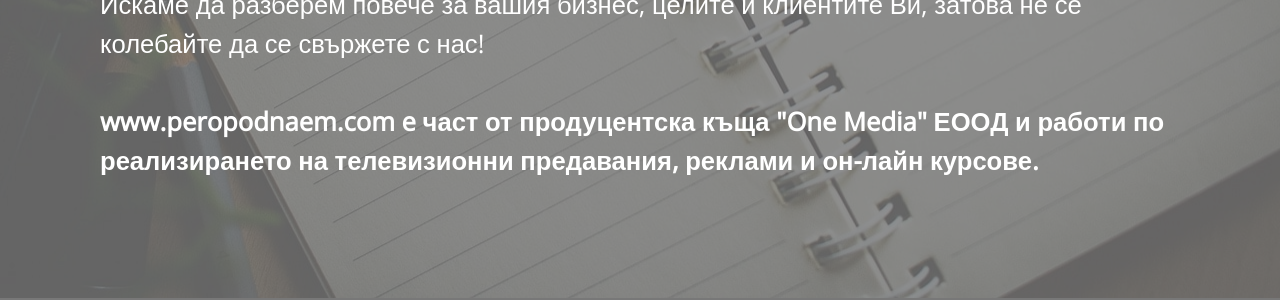
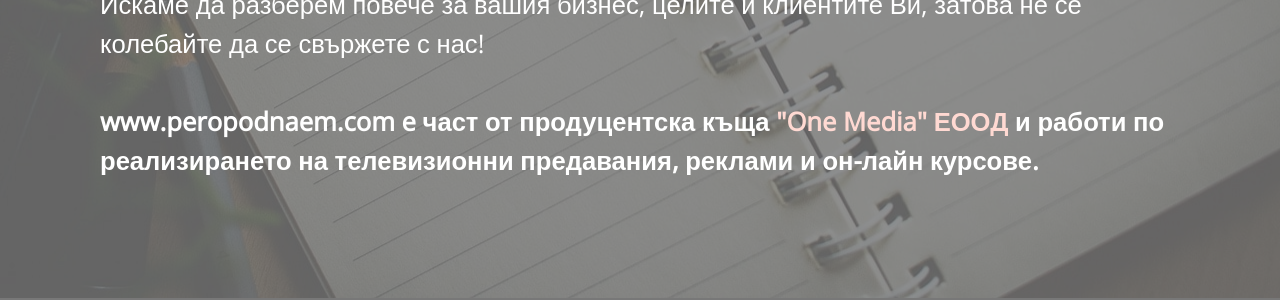
Before and after one commit to peropodnaem/peropodnaem.github.io, a Jekyll site: the page built from index.md, in a window 1280 px wide. Shown: the part 900-1200 px from the top of the page. Built offline with Jekyll 4.4.1, drawn with Linux system fonts in a browser that asks for light colours; some web fonts are replaced; part of the change alters nothing that is shown.

```diff
--- a/index.md
+++ b/index.md
@@ -15,5 +15,5 @@ style: |
 <br>
 <p>Искаме да разберем повече за вашия бизнес, целите и клиентите Ви, затова не се колебайте да се свържете с нас!</p>
 
-<p><strong>www.peropodnaem.com e част от продуцентска къща "One Media" ЕООД и работи по реализирането на телевизионни предавания, реклами и он-лайн курсове.</strong></p>
+<p><strong>www.peropodnaem.com e част от продуцентска къща <a href="https://onemedia.bg">"One Media" ЕООД</a> и работи по реализирането на телевизионни предавания, реклами и он-лайн курсове.</strong></p>
 <br>
```
